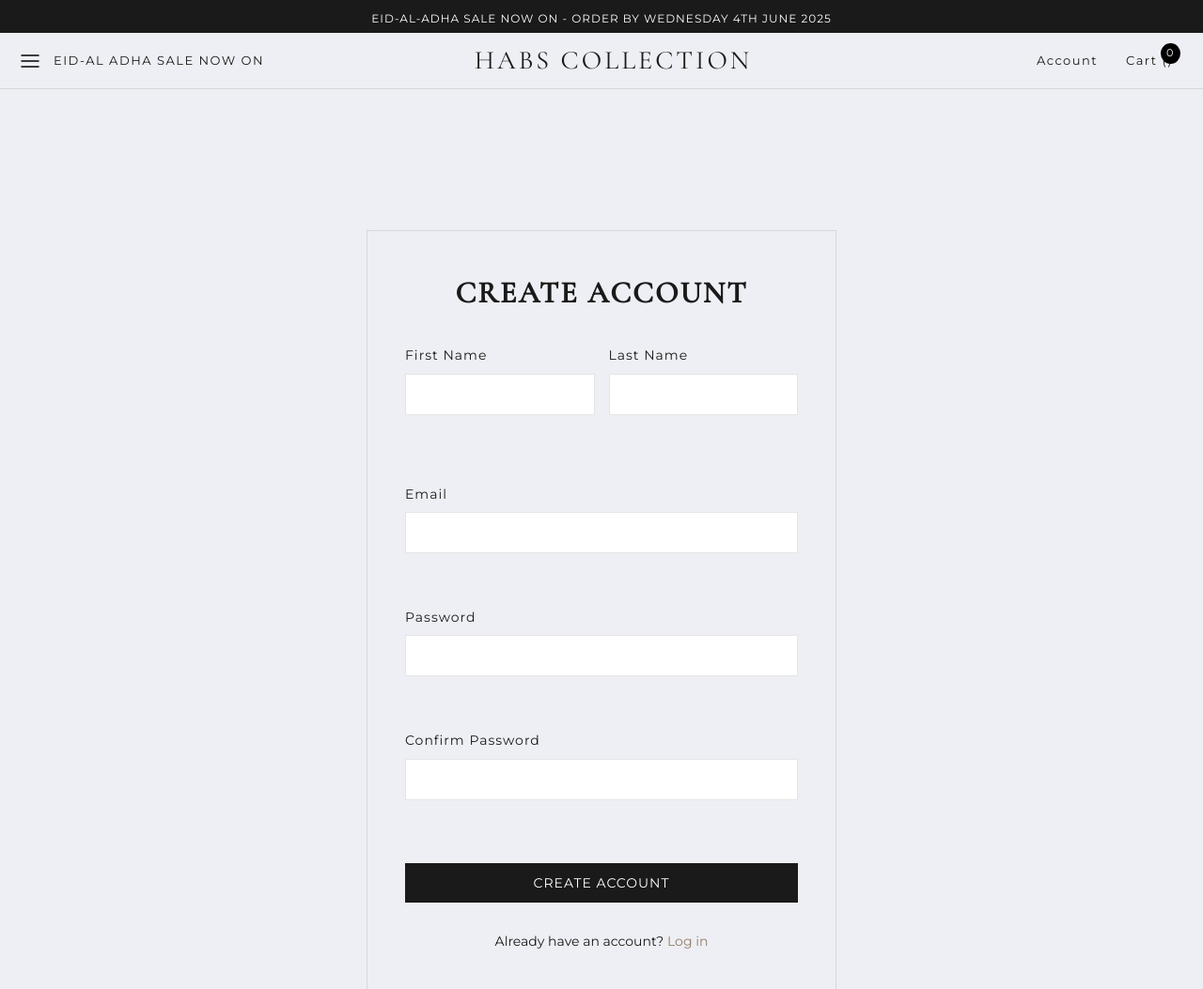
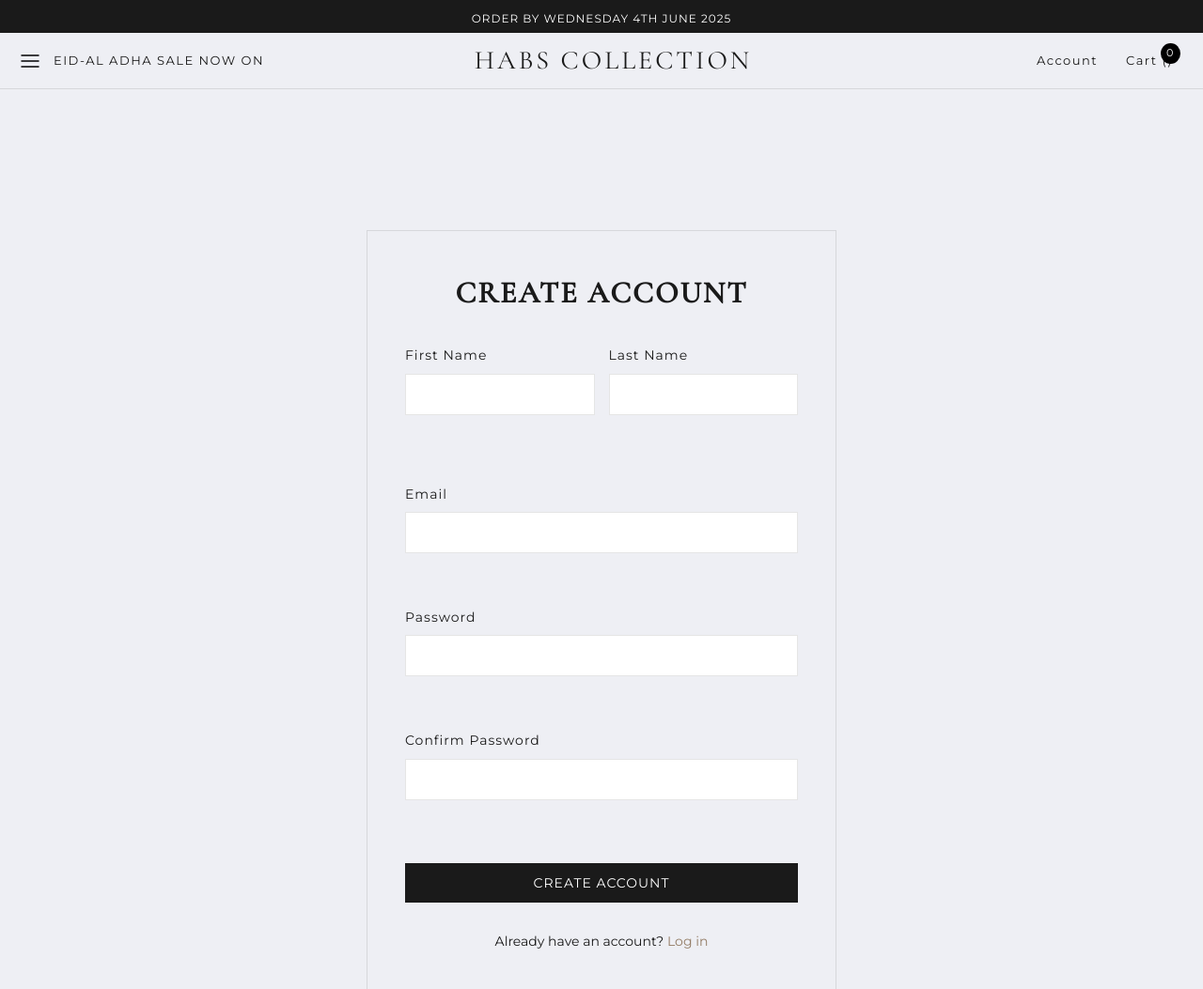
Before and after one commit to habscollection/habs-collection-live, a website: page signup.html in a window 1280 px wide. Shown: the top 1053 px of the page at 94% size. Drawn offline with nearby package versions, Linux system fonts and the light colour scheme.

Commit message:
Update signup.html

```diff
--- a/signup.html
+++ b/signup.html
@@ -136,7 +136,7 @@
 <body>
    <!-- Announcement Bar -->
    <div class="announcement-bar">
-       <p>EID-AL-ADHA SALE NOW ON - ORDER BY WEDNESDAY 4TH JUNE 2025</p>
+       <p>ORDER BY WEDNESDAY 4TH JUNE 2025</p>
    </div>
 
    <nav class="navbar">
```
